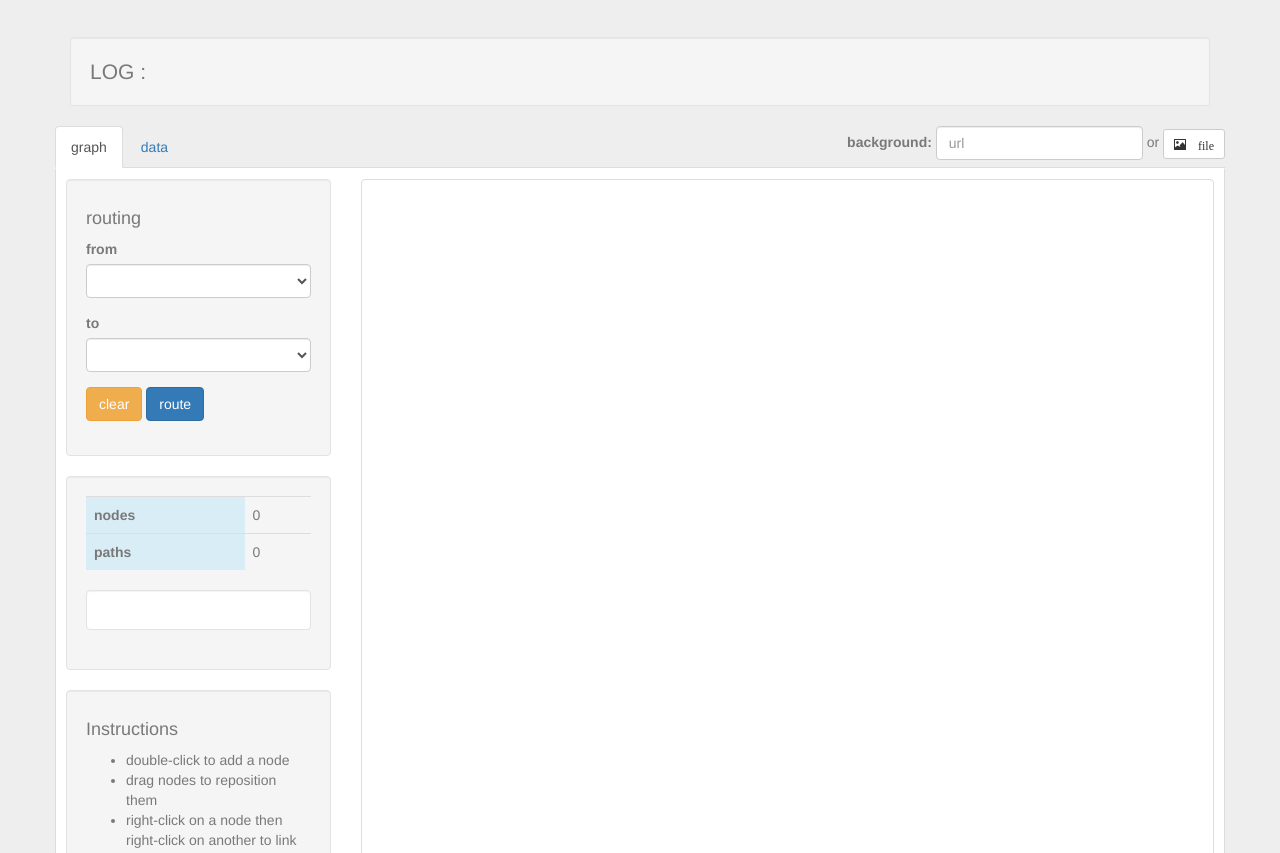
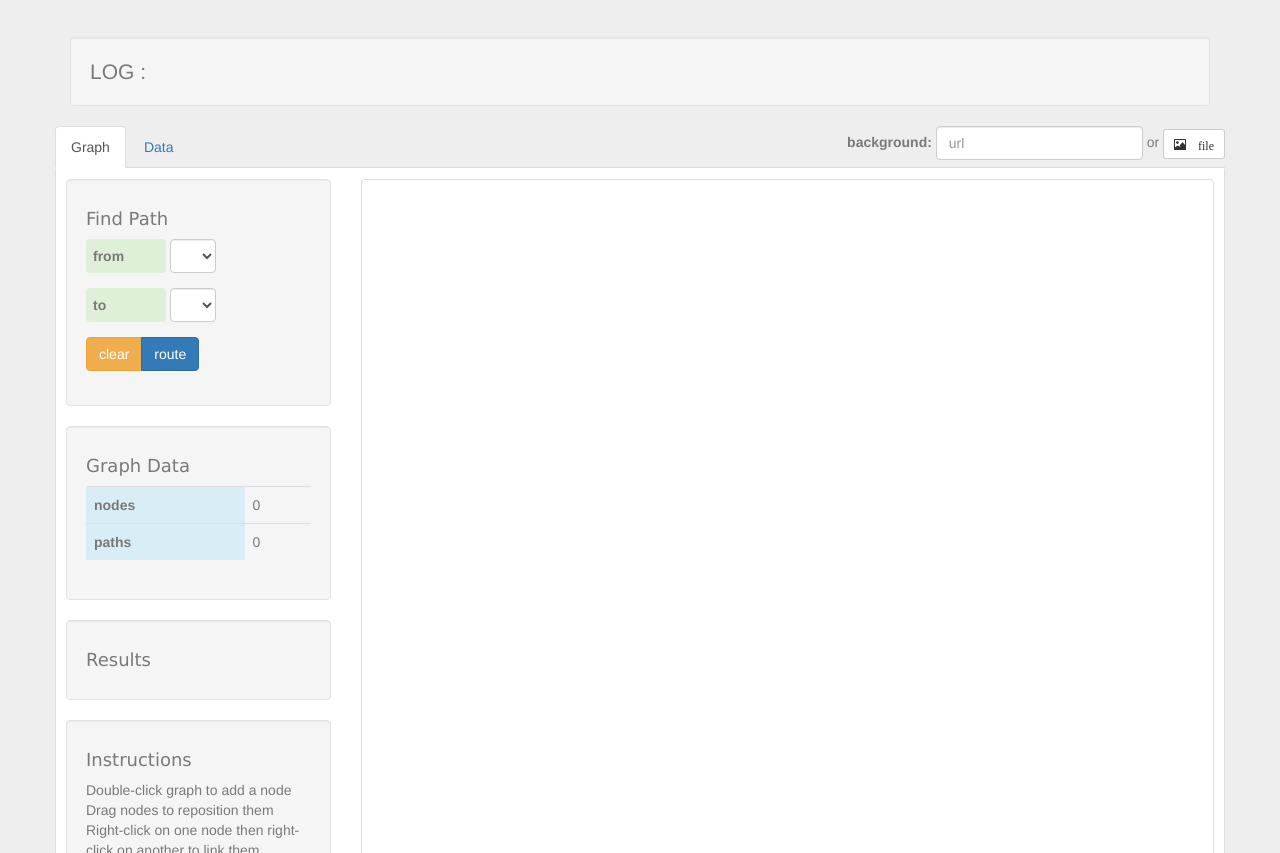
Before and after one commit to julianbrowne/dijkstra-explorer, a plain HTML site: page index.html in a window 1280 px wide. Shown: the part 99-952 px from the top of the page. Drawn offline with Linux system fonts and the light colour scheme.

Commit message:
clean up UI. SP finder is now dynamic during node move

```diff
--- a/assets/javascripts/explorer.js
+++ b/assets/javascripts/explorer.js
@@ -175,7 +175,7 @@ function findRoute() {
 function printResults(results) {
     var target = document.getElementById("results");
     while (target.hasChildNodes()) target.removeChild(target.lastChild);
-    var title = document.createElement("h4");
+    var title = document.createElement("p");
     title.innerHTML = "Route from " + results.source + " to " + results.target;
     var summary = document.createElement("p");
     summary.innerHTML = "Found route: " + results.mesg;
@@ -364,7 +364,8 @@ function dragNode() {
         calculateDistances();
         redrawLines();
         redrawNodes();
-    }
+        findRoute();
+    };
 };
 
 function dragNodeEnd() {
--- a/assets/stylesheets/style.css
+++ b/assets/stylesheets/style.css
@@ -25,8 +25,18 @@ button:focus {outline:0 !important;}
     border-top-color: transparent;
 }
 
-#results {
-    background: #FFFFFF;
+.control-label {
+    border-radius: 4px;
+    padding: 7px;
+    width: 80px;
+}
+
+h4 {
+    font-family: verdana;
+}
+
+#results p, #results ul li {
+    margin: 10px;
 }
 
 .auto-width {
--- a/index.html
+++ b/index.html
@@ -46,10 +46,14 @@
                 </span>
                 <ul class="nav nav-tabs" role="tablist">
                     <li role="presentation" class="active">
-                        <a href="#graph-tab" aria-controls="home" role="tab" data-toggle="tab">graph</a>
+                        <a href="#graph-tab" aria-controls="home" role="tab" data-toggle="tab">
+                            Graph
+                        </a>
                     </li>
                     <li role="presentation">
-                        <a href="#data-tab" aria-controls="profile" role="tab" data-toggle="tab">data</a>
+                        <a href="#data-tab" aria-controls="profile" role="tab" data-toggle="tab">
+                            Data
+                        </a>
                     </li>
                 </ul>
                 <div class="tab-content">
@@ -58,27 +62,31 @@
                             <div class="row">
                                 <div class="col-md-3">
                                     <div class="well">
-                                        <h4>routing</h4>
+                                        <h4>Find Path</h4>
                                         <form>
-                                            <div class="form-group">
-                                                <label for="from">from</label>
+                                            <div class="form-group form-inline">
+                                                <label class="control-label bg-success" for="from">from</label>
                                                 <select id="from" class="form-control"></select>
                                             </div>
-                                            <div class="form-group">
-                                                <label for="to">to</label>
+                                            <div class="form-group form-inline">
+                                                <label class="control-label bg-success" for="to">to</label>
                                                 <select id="to" class="form-control"></select>
                                             </div>
-                                            <div class="form-group">
-                                                <button type="button" class="btn btn-warning" data-toggle="tooltip"
-                                                data-placement="right" title="find shortest path between nodes"
-                                                onclick="clearGraph()">clear</button>
-                                                <button type="button" class="btn btn-primary" data-toggle="tooltip"
-                                                data-placement="right" title="find shortest path between nodes"
-                                                onclick="findRoute()">route</button>
+                                            <div class="form-group btn-group">
+                                                <button
+                                                    type="button" class="btn btn-warning"
+                                                    data-toggle="tooltip" data-placement="right"
+                                                    title="clear the graph"
+                                                    onclick="clearGraph()">clear</button>
+                                                <button type="button" class="btn btn-primary"
+                                                    data-toggle="tooltip" data-placement="right"
+                                                    title="find shortest path between nodes"
+                                                    onclick="findRoute()">route</button>
                                             </div>
                                         </form>
                                     </div>
                                     <div class="results well">
+                                        <h4>Graph Data</h4>
                                         <table class="table">
                                             <tr>
                                                 <th class="info">nodes</th>
@@ -89,18 +97,18 @@
                                                 <td id="path-count">-</td>
                                             </tr>
                                         </table>
-                                        <div id="results" class="well"></div>
+                                    </div>
+                                    <div class="results well">
+                                        <h4>Results</h4>
+                                        <div id="results"></div>
                                     </div>
                                     <div class="well">
                                         <h4>Instructions</h4>
-                                        <ul>
-                                            <li>double-click to add a node</li>
-                                            <li>drag nodes to reposition them</li>
-                                            <li>right-click on a node
-                                                then right-click on another to
-                                                link them
-                                            </li>
-                                        </ul>
+                                        <p>
+                                            Double-click graph to add a node<br/>
+                                            Drag nodes to reposition them<br/>
+                                            Right-click on one node then right-click on another to link them<br/>
+                                        </p>
                                     </div>
                                 </div>
                                 <div class="col-md-9">
@@ -117,20 +125,27 @@
                         <div class="de-container">
                             <div class="row">
                                 <div class="col-md-12">
-                                    <div class="bs-callout borderless text-right">
-                                        <span class="datamgr btn btn-default btn-lg btn-file glyphicon glyphicon-export">
-                                            <span class="export">export</span>
+                                    <div class="bs-callout borderless">
+                                        <span class="datamgr btn-info btn btn-default btn-file glyphicon glyphicon-export">
+                                            <span class="export"><strong>EXPORT</strong></span>
                                         </span>
-                                        <span class="datamgr btn btn-default btn-lg btn-file glyphicon glyphicon-import">
-                                            import <input type="file" class="import" name="data-import" enctype="multipart/form-data">
+                                        <span class="datamgr btn-warning btn btn-default btn-file glyphicon glyphicon-import">
+                                            <strong>IMPORT</strong>
+                                            <input type="file" class="import" name="data-import" enctype="multipart/form-data">
                                         </span>
                                     </div><!-- /bs-callout -->
-                                    <div class="bs-callout bs-callout-info padding-medium"><h4>nodes</h4></div>
-                                    <div id="nodes-table"></div>
-                                    <div class="bs-callout bs-callout-info padding-medium"><h4>paths</h4></div>
-                                    <div id="paths-table"></div>
-                                    <div class="bs-callout bs-callout-info padding-medium"><h4>distances</h4></div>
-                                    <div id="distances-table"></div>
+                                    <div class="well">
+                                        <h4>Graph Nodes</h4>
+                                        <div id="nodes-table"></div>
+                                    </div>
+                                    <div class="well">
+                                        <h4>Paths Between Nodes</h4>
+                                        <div id="paths-table"></div>
+                                    </div>
+                                    <div class="well">
+                                        <h4>Distances Between Nodes</h4>
+                                        <div id="distances-table"></div>
+                                    </div>
                                 </div>
                             </div>
                         </div>
```
